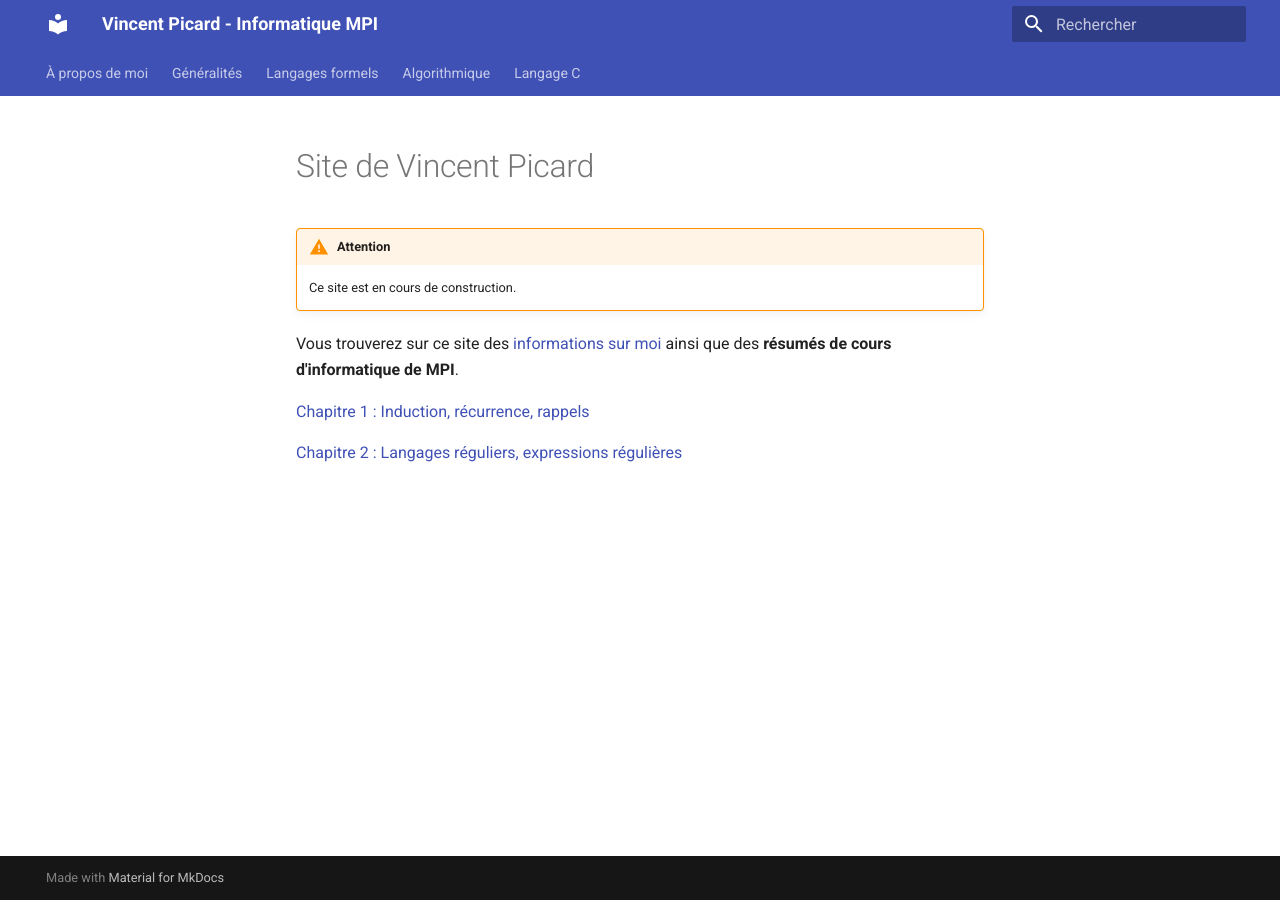
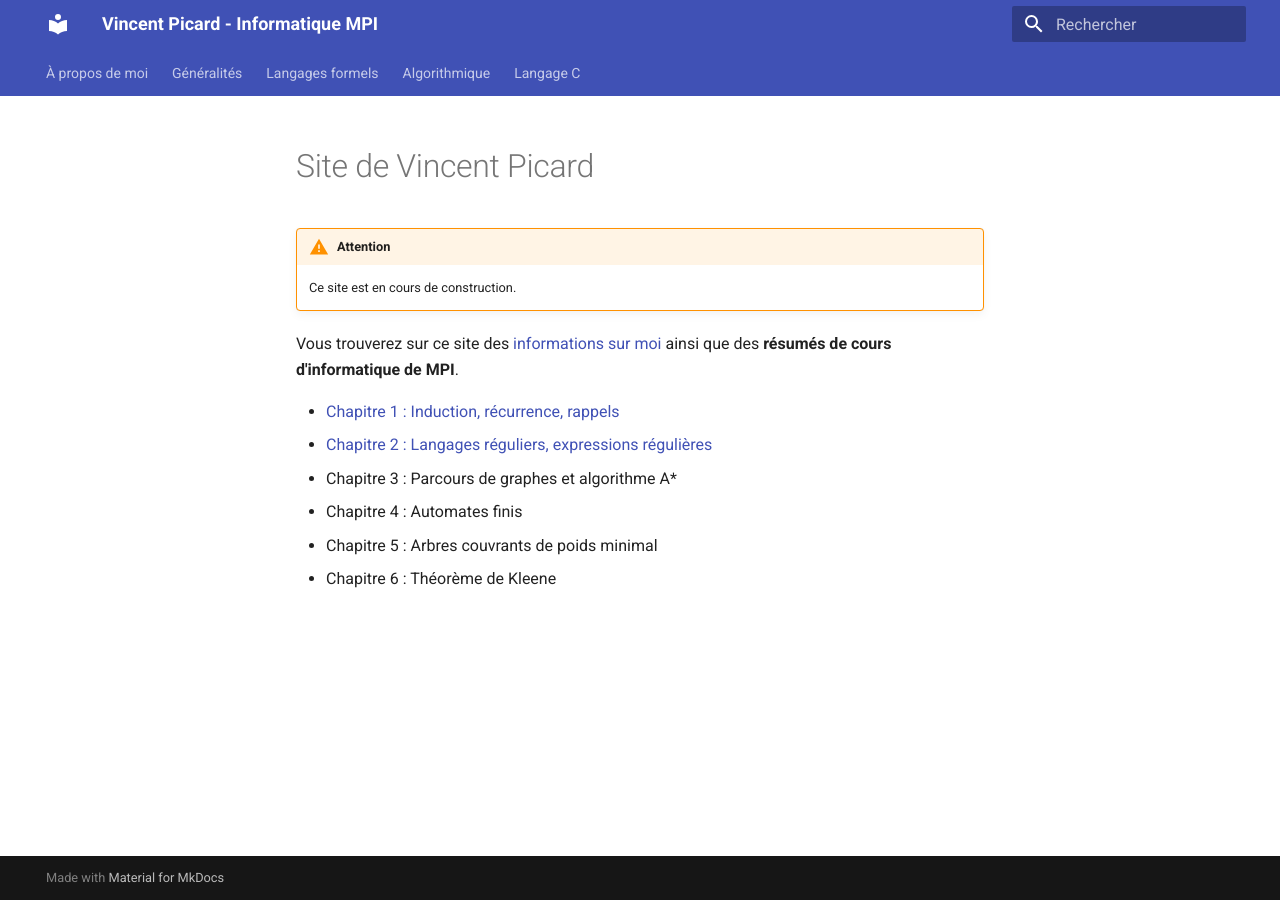
Before and after one commit to vincent-picard/vincent-picard.github.io, an MkDocs documentation site: the page built from docs/index.md, in a window 1280 px wide. Built offline with MkDocs 1.6.1 and Material for MkDocs 9.7.7, drawn with Linux system fonts in a browser that asks for light colours.

Commit message:
Progression chapitres

```diff
--- a/docs/index.md
+++ b/docs/index.md
@@ -5,6 +5,9 @@
 
 Vous trouverez sur ce site des [informations sur moi](aboutme) ainsi que des **résumés de cours d'informatique de MPI**.
 
-[Chapitre 1 : Induction, récurrence, rappels](general/induction)
-
-[Chapitre 2 : Langages réguliers, expressions régulières](langages/regexp)
+- [Chapitre 1 : Induction, récurrence, rappels](general/induction)
+- [Chapitre 2 : Langages réguliers, expressions régulières](langages/regexp)
+- Chapitre 3 : Parcours de graphes et algorithme A*
+- Chapitre 4 : Automates finis
+- Chapitre 5 : Arbres couvrants de poids minimal
+- Chapitre 6 : Théorème de Kleene
```
